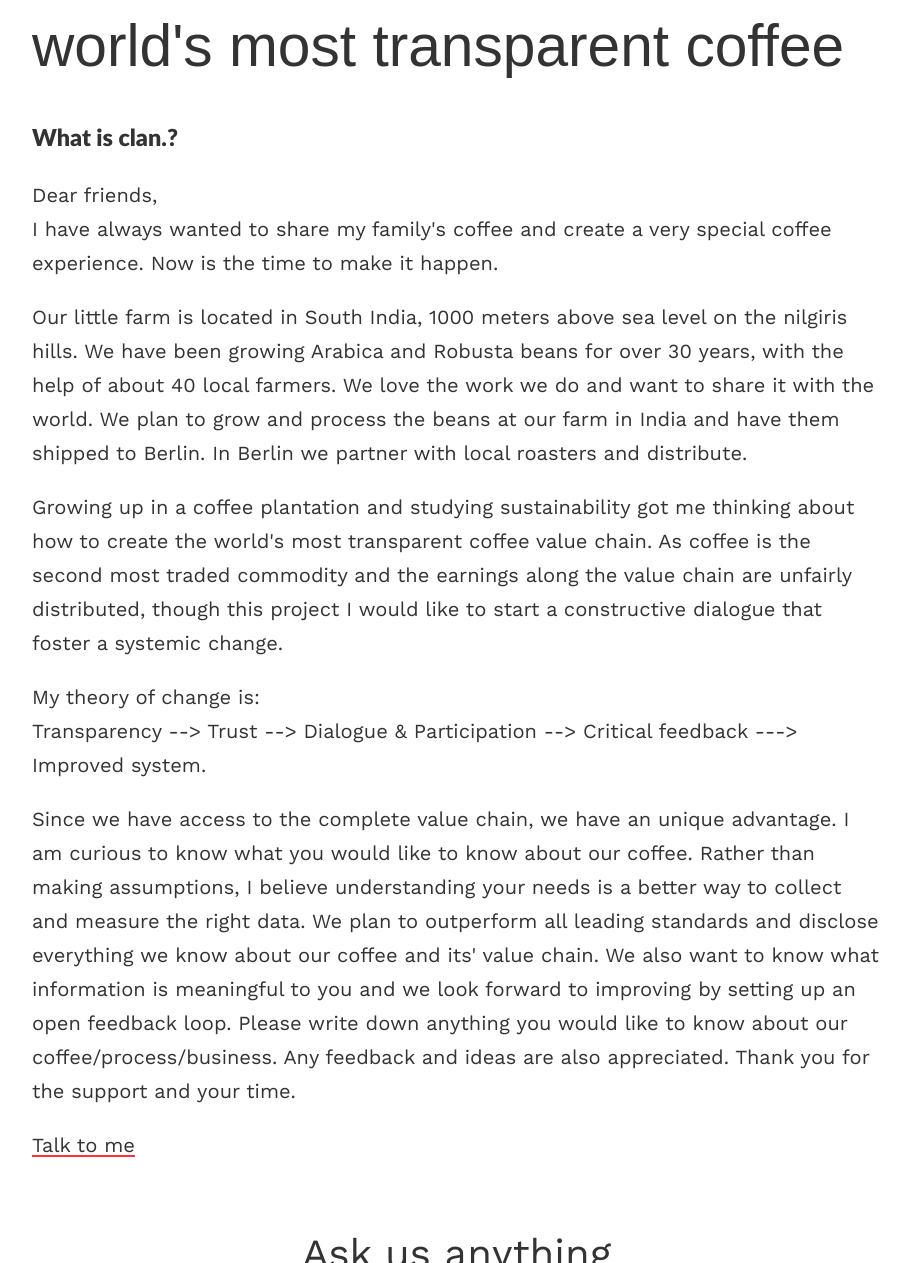
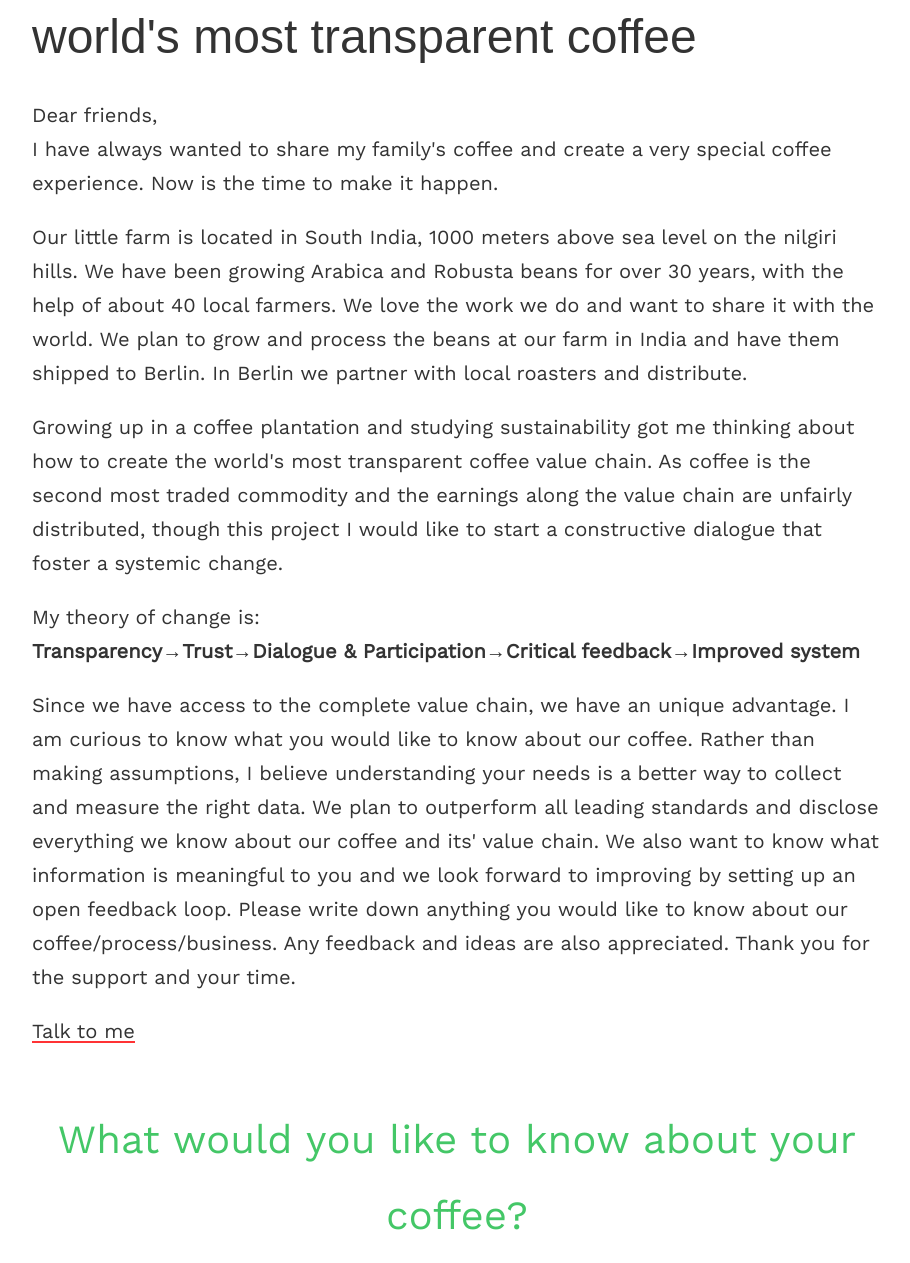
Before and after one commit to devpramoth/lucidbeans, a Jekyll site: the page built from index.html, in a window 1280 px wide and 1400 px high, scrolled down 257 px, cut to the strip 137-1400 px from the top of the window. Shown: the whole strip, without its empty margins (183-1093 px from the left). Built offline with Jekyll 4.4.1, drawn with Linux system fonts in a browser that asks for light colours; some of the changed text lies outside the part shown.

Commit message:
Update index.html

```diff
--- a/index.html
+++ b/index.html
@@ -1,19 +1,17 @@
 ---
 layout: default
 ---
-<p><img src="https://raw.githubusercontent.com/devpramoth/websitelucidbeans/gh-pages/logo.png" alt="" /></p>
+<p><a><img src="https://raw.githubusercontent.com/devpramoth/websitelucidbeans/gh-pages/logo.png" alt="" /></a></p>
 
-<p><span style="font-size: 44pt; font-family: sans-serif; ">world's most transparent coffee</span></p>
-
-<h3 id="whatisclan">What is clan.?</h3>
+<p><span style="font-size: 36pt; font-family: sans-serif; ">world's most transparent coffee</span></p>
 
 <p>Dear friends, </br>
  I have always wanted to share my family's coffee and create a very special coffee experience. Now is the time to make it happen.
- <p>Our little farm is located in South India, 1000 meters above sea level on the nilgiris hills. We have been growing Arabica and Robusta beans for over 30 years, with the help of about 40 local farmers. We love the work we do and want to share it with the world. We plan to grow and process the beans at our farm in India and have them shipped to Berlin. In Berlin we partner with local roasters and distribute. </p>
+ <p>Our little farm is located in South India, 1000 meters above sea level on the nilgiri hills. We have been growing Arabica and Robusta beans for over 30 years, with the help of about 40 local farmers. We love the work we do and want to share it with the world. We plan to grow and process the beans at our farm in India and have them shipped to Berlin. In Berlin we partner with local roasters and distribute. </p>
  <p>Growing up in a coffee plantation and studying sustainability got me thinking about how to create the world's most transparent coffee value chain. As coffee is the second most traded commodity and the earnings along the value chain are unfairly distributed,  though this project I would like to start a constructive dialogue that foster a systemic change. </p>
 
 My theory of change is:</br>
-    Transparency --> Trust --> Dialogue & Participation --> Critical feedback ---> Improved system.
+<strong>Transparency<span>&#8594;</span>Trust<span>&#8594;</span>Dialogue & Participation<span>&#8594;</span>Critical feedback<span>&#8594;</span>Improved system </strong>
 
 <p>Since we have access to the complete value chain, we have an unique advantage. I am curious to know what you would like to know about our coffee. Rather than making assumptions, I believe understanding your needs is a better way to collect and measure the right data. We plan to outperform all leading standards and disclose everything we know about our coffee and its' value chain. We also want to know what information is meaningful to you and we look forward to improving by setting up an open feedback loop. Please write down anything you would like to know about our coffee/process/business. Any feedback and ideas are also appreciated. Thank you for the support and your time.</p>
 
@@ -22,15 +20,20 @@
 
 <br>
 <!--     formsheet  -->
-<div align="center"><span style="font-size: 30pt; font-family: 'Work Sans', sans-serif; line-height: 1.9 ">Ask us anything</span>
+<div align="center"><span style="color:#44c767; font-size: 30pt; font-family: 'Work Sans', sans-serif; line-height: 1.9 ">What would you like to know about your coffee?</span>
+</br>
+Enter email to get updates. Your questions will be answered and uploaded as Q&A.
 
-    <form method="POST" action="https://formspree.io/devpramoth@gmail.com">
-        <input style="color: #44c767; font-family: 'Work Sans', sans-serif; font-size: 24px; width: 600px; height: 100px;  padding: 12px 20px; margin: 8px 0; box-sizing: border-box;" type="text" name="question" placeholder="Your Question?"><br>
-        <input style="color: #44c767; font-family: 'Work Sans', sans-serif; font-size: 24px; width: 600px;padding: 12px 20px; margin: 8px 0; box-sizing: border-box;" type="email" name="email" placeholder="Your email"><br>
-        <button class="button1" type="submit">Ask / Subscribe</button>
-      </form>
+<form method="POST" action="https://formspree.io/devpramoth@gmail.com">
+    <input style="color: #44c767; font-family: 'Work Sans', sans-serif; font-size: 24px; width: 600px; height: 100px;  padding: 12px 20px; margin: 8px 0; box-sizing: border-box;" type="text" name="question" placeholder="Your Question? Any Feedback?"><br>
+    <input style="color: #44c767; font-family: 'Work Sans', sans-serif; font-size: 24px; width: 600px;padding: 12px 20px; margin: 8px 0; box-sizing: border-box;" type="email" name="email" placeholder="Your email"><br>
+    <input type="hidden" name="_next" value="http://www.lucidbeans.com/" />
+    <button class="btn" type="submit">Ask / Submit / Subscribe</button>
+  </form>
+
+I do not know how to keep up to the GDPR standards, by entering your email you agree to allow me to store your email. It will only be used to send future updates about lucidbeans.
+</br>
 </div>
-<br>
 <br>
 <h3>Drop by our office.</h3>
 <iframe src="https://www.google.com/maps/embed?pb=!1m18!1m12!1m3!1d2427.015425682536!2d13.392905351721971!3d52.533155079717645!2m3!1f0!2f0!3f0!3m2!1i1024!2i768!4f13.1!3m3!1m2!1s0x47a851efdefd0be9%3A0x254a27234ee35738!2samatus.+GmbH!5e0!3m2!1sen!2sde!4v1534854970544" width="700" height="350" frameborder="0" style="border:0" allowfullscreen></iframe>
```
